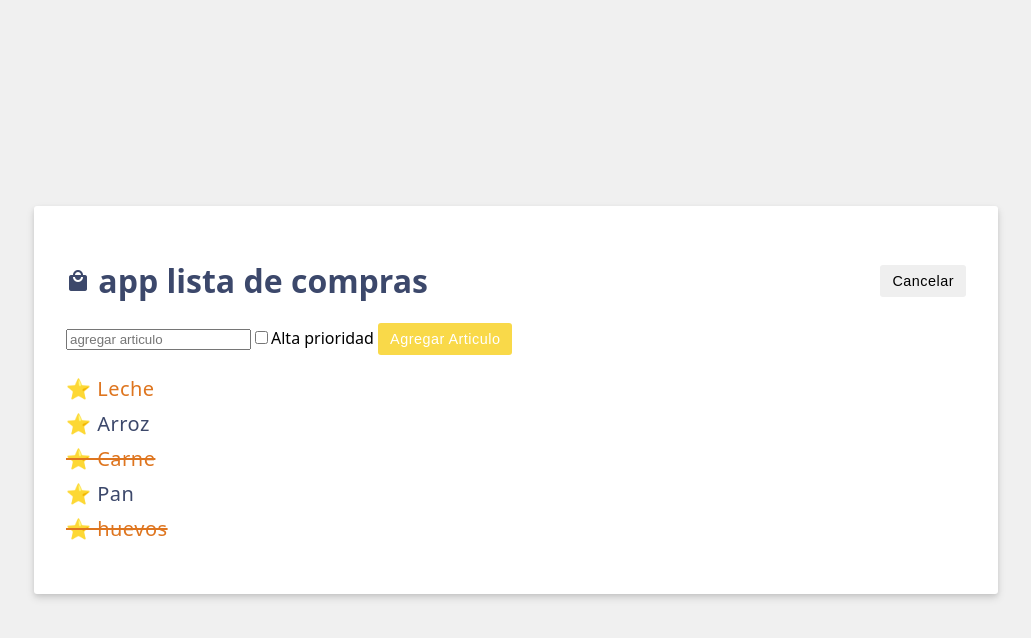
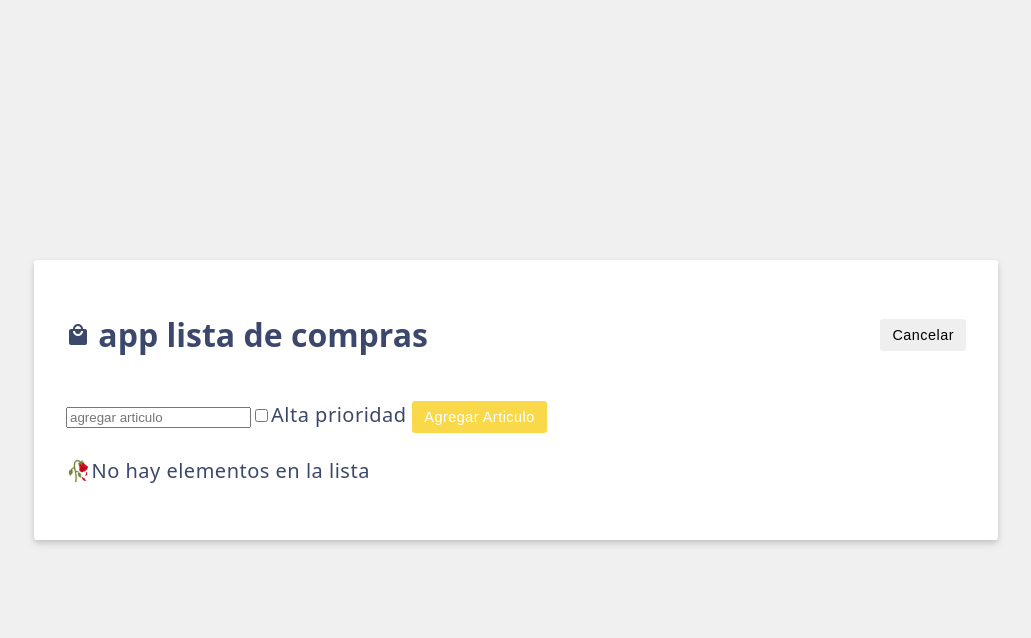
Before and after one commit to joelaev/vuejsshoppingcart, a Vue app: page / in a window 1280 px wide. Both pictures are taken after a click on the button "Agregar Articulo". Shown: the top 638 px of the page, without its empty margins (124-1155 px from the left). Built offline with nearby package versions, Linux system fonts and the light colour scheme.

Commit message:
Evaluacion

```diff
--- a/src/App.vue
+++ b/src/App.vue
@@ -7,14 +7,14 @@ const shoppingIcons =ref('material-icons shopping-cart-icon');
 //creando una referencia para
   //almacenar elvalor de una lista
   const items = ref([
-   {id: 0, label:'Leche', purchased:false, highPriority: true},
-   {id: 1, label:'Arroz', purchased:false, highPriority: false},
-   {id: 2, label:'Carne', purchased:true, highPriority: true},
-   {id: 3, label:'Pan', purchased:false, highPriority: false},
-   {id: 4, label:'huevos', purchased:true, highPriority: true}
+   //{id: 0, label:'Leche'},
+   //{id: 1, label:'Arroz'},
+   //{id: 2, label:'Carne'},
+   //{id: 3, label:'Pan'},
+   //{id: 4, label:'huevos'}
   ])
   const newItem =ref('')
-  const newItemHighPriority =ref('false')
+  const newItemHighPriority =ref(false)
   //metodos
   const saveItems=()=>{
     //agrega un nuevo item provenuente de la caja de texto
@@ -22,25 +22,28 @@ const shoppingIcons =ref('material-icons shopping-cart-icon');
     //borrar contenido de la caja de texto
     newItem.value="";
   }
-  const doEdit=(edit)=>{
-    editing.value=edit
-    newItem.value="";
+  const add=ref(true)
+  const toggleForm=()=>{
+    add.value=!add.value
   }
-  const editing =ref(false)
 </script>
-
 <template>
   <!-- Header -->
   <div class="header">
     <h1><i :class="shoppingIcons">local_mall</i> {{ header }}
     </h1>
-    <button  v-on:click="doEdit(false)" v-if="editing"
-    class="btn">Cancelar</button>
-    <button v-else v-on:click="doEdit(true)"
-     class="btn btn-primary">Agregar Articulo</button>
+
+    <!-- Botón "Agregar Articulo" -->
+    <p v-if="add">
+    <button class="btn btn-primary" @click="toggleForm">Agregar Articulo</button>
+    </p>
+    <!-- Botón "Cancelar" -->
+    <p v-if="!add"><button class="btn" @click="toggleForm">Cancelar</button></p>
   </div>
 
-  <form v-if="editing"
+  <!-- Formulario para agregar un item -->
+  <p v-if="!add">
+  <form
   v-on:submit.prevent="saveItems"
    class="add-item form">
   <input v-model="newItem" type="text" placeholder ="agregar articulo">
@@ -49,15 +52,16 @@ const shoppingIcons =ref('material-icons shopping-cart-icon');
   </label>
   <button class="btn btn-primary">Agregar Articulo</button>
   </form>
-  <!-- entrega de lista -->
-    <ul>
-    <li v-for="{id, label,purchased, highPriority} in items"
-    :class="{priority:highPriority, strikeout:purchased}"
-    v-bind:key="id">⭐ {{label}}</li>
+</p>
+
+  <!-- Lista de items -->
+  <ul>
+    <li v-for="item in items" v-bind:key="item.id">⭐ {{ item.label }}</li>
   </ul>
-  <!-- mensaje condicional -->
+  <!-- Mensaje condicional -->
   <p v-if="items.length==0">🥀No hay elementos en la lista</p>
 </template>
+
 <style scoped>
 .shopping-cart-icon{
 font-size: 2 rm;
```
